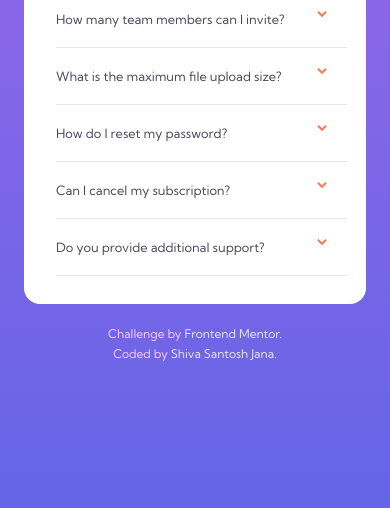
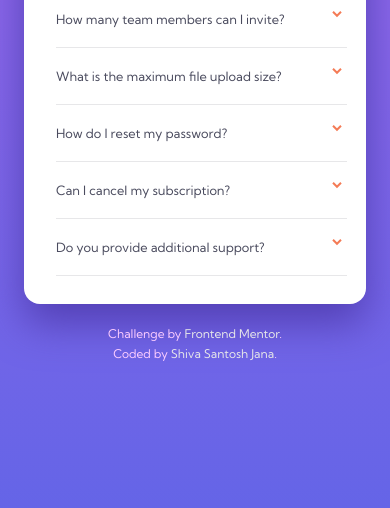
Before and after one commit to santu369/frontendmentor-faq-accordion-card, a plain HTML site: page index.html in a window 390 px wide. Shown: the part 505-1013 px from the top of the page. Drawn offline with Linux system fonts and the light colour scheme.

Commit message:
added box shadow for card

```diff
--- a/style.css
+++ b/style.css
@@ -11,6 +11,7 @@
   --light-gray: hsl(240, 5%, 91%);
 
   --light-pink: hsl(296, 100%, 90%);
+  --box-shadow: hsl(250, 48%, 48%);
   --white: #fff;
 }
 
@@ -42,7 +43,7 @@
 }
 
 body {
-  font-family: "Kumbh Sans", Helvetica, sans-serif;
+  font-family: "Kumbh Sans", sans-serif;
   background-image: linear-gradient(var(--bg-violet), var(--bg-blue));
   overflow: hidden;
   display: flex;
@@ -66,6 +67,7 @@ body {
   flex-wrap: wrap;
   justify-content: space-evenly;
   position: relative;
+  box-shadow: 0 20px 40px var(--box-shadow);
 }
 
 /* style card left images */
@@ -296,6 +298,10 @@ img.down-icon {
     margin-right: 10px;
   }
 
+  img.down-icon {
+    right: 5px;
+  }
+
   .attribution {
     position: relative;
     margin-top: 20px;
```
